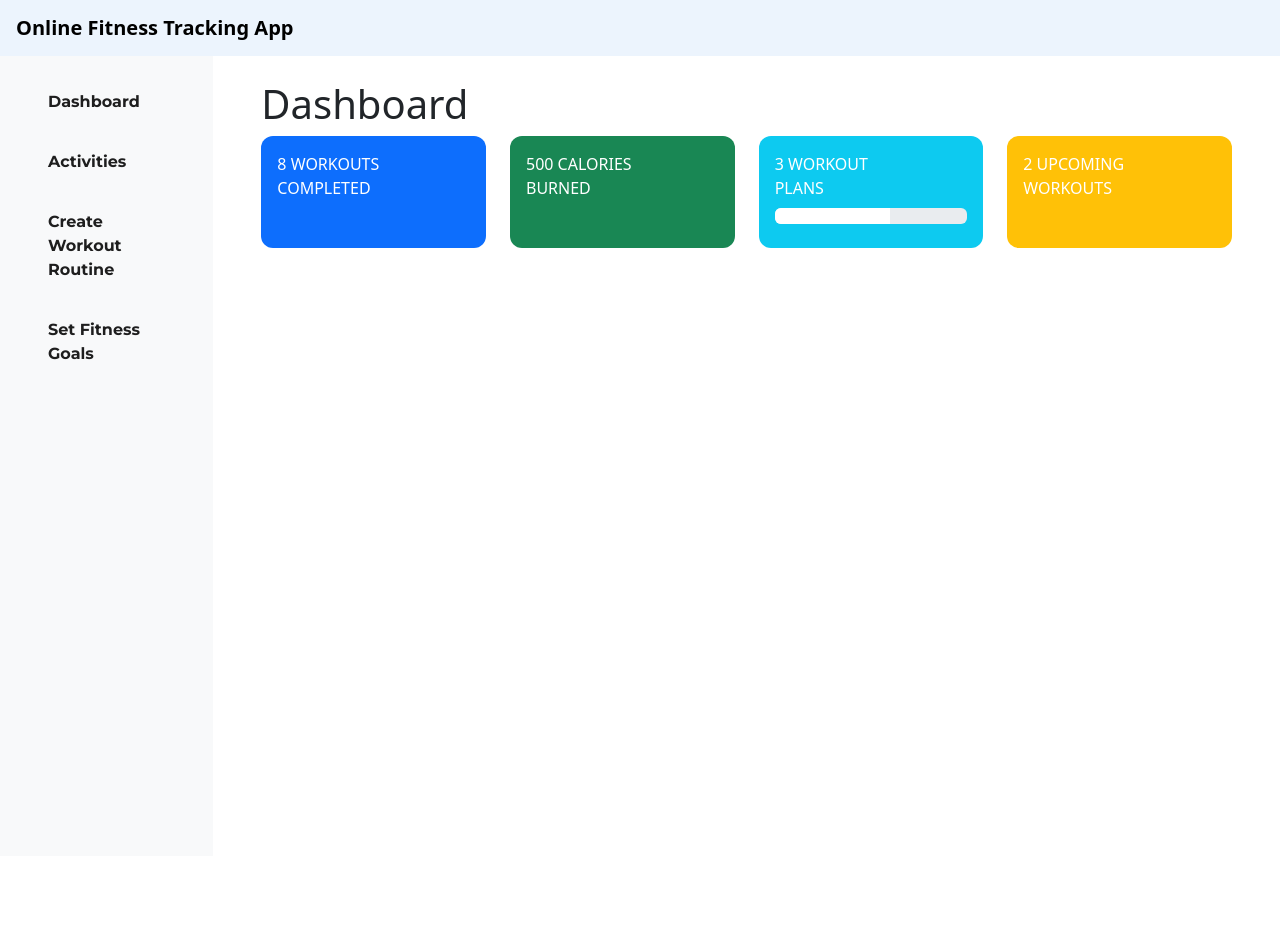
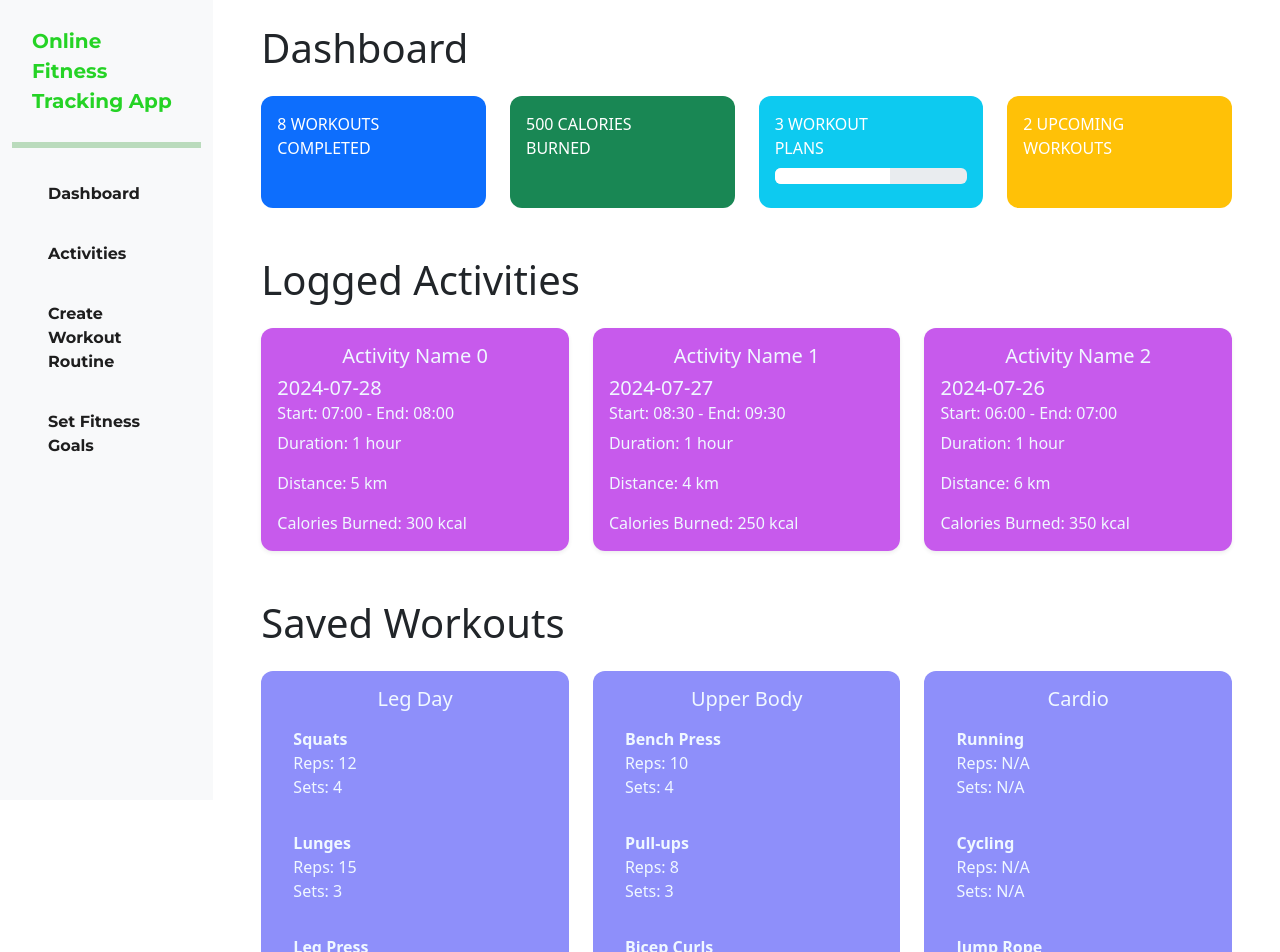
Before and after one commit to Oussama1403/Online-Fitness-Tracking-App, a Vue app in the folder Frontend/Vue/: page / in a window 1280 px wide. Shown: the top 952 px of the page. Before the commit the page ends 800 px from the top, so only its background shows below. Built offline with nearby package versions, Linux system fonts and the light colour scheme.

Commit message:
update dashboard

```diff
--- a/Frontend/Vue/src/layouts/BaseLayout.vue
+++ b/Frontend/Vue/src/layouts/BaseLayout.vue
@@ -1,25 +1,5 @@
 <template>
   <div>
-    <!-- Navbar -->
-    <nav class="navbar navbar-expand-lg">
-      <a class="navbar-brand ps-3" href="#">Online Fitness Tracking App</a>
-      <button
-        class="navbar-toggler"
-        type="button"
-        data-toggle="collapse"
-        data-target="#navbarNav"
-        aria-controls="navbarNav"
-        aria-expanded="false"
-        aria-label="Toggle navigation"
-      >
-        <span class="navbar-toggler-icon"></span>
-      </button>
-      <div class="collapse navbar-collapse" id="navbarNav">
-        <ul class="navbar-nav ml-auto">
-          <!-- Add any additional navbar items here -->
-        </ul>
-      </div>
-    </nav>
 
     <!-- Main Content -->
     <div class="container-fluid">
@@ -28,6 +8,9 @@
         <nav id="sidebar" class="col-md-3 col-lg-2 d-md-block bg-light sidebar collapse">
           <div class="position-sticky">
             <ul class="nav flex-column">
+              <li class="brand" href="#">Online Fitness Tracking App</li>
+              <hr style="border: 3px solid green;">
+
               <li class="nav-item">
                 <router-link to="/" class="nav-link" aria-current="page">
                   Dashboard
@@ -72,15 +55,28 @@ export default {
   background-color: rgb(236, 244, 253);
   color: rgb(18, 17, 17);
 }
-.navbar-brand {
-  font-size: 1.25rem;
-  font-weight: 700;
-}
 
 #sidebar {
   height: 100vh;
   padding-top: 1rem;
   position: fixed;
+}
+.brand {
+  position: relative;
+  padding: 10px 20px;
+  font-family: 'Montserrat', sans-serif;
+  font-weight: 700;
+  color: #333;
+  text-decoration: none;
+  transition: color 0.3s;
+  font-size: 1.25rem;
+  font-weight: 700;
+  color: rgb(37, 211, 37);
+}
+.brand:hover {
+  border-radius: 10px;
+  background-color: rgb(37, 211, 37) ;
+  color: rgb(236, 244, 253) ;
 }
 
 .nav-item {
--- a/Frontend/Vue/src/router/index.js
+++ b/Frontend/Vue/src/router/index.js
@@ -4,6 +4,8 @@ import Dashboard from '@/views/Dashboard.vue';
 import CreateWorkout from '@/views/CreateWorkout.vue';
 import Activities from '@/views/Activities.vue';
 import LogActivity from '@/views/LogActivity.vue';
+import setFitnessGoal from '@/views/setFitnessGoal.vue';
+
 
 const routes = [
   {
@@ -28,6 +30,12 @@ const routes = [
         name: 'LogActivity',
         component: LogActivity,
         props: true
+      },
+      {
+        path: '/set-goal',
+        name: 'setFitnessGoal',
+        component: setFitnessGoal,
+        props: true
       }
     ]
   }
--- a/Frontend/Vue/src/views/Activities.vue
+++ b/Frontend/Vue/src/views/Activities.vue
@@ -1,7 +1,7 @@
 <template>
     <div class="activities">
       <div class="container-fluid px-4">
-        <h1 class="mt-4">Activities</h1>
+        <h1 class="mb-4 mt-4">Activities</h1>
         <div class="row">
           <div class="col-xl-3 col-md-6 mb-4" v-for="activity in activities" :key="activity.name">
             <div class="card text-center bg-light text-dark h-100">
--- a/Frontend/Vue/src/views/Dashboard.vue
+++ b/Frontend/Vue/src/views/Dashboard.vue
@@ -1,7 +1,7 @@
 <template>
   <div class="dashboard">
     <div class="container-fluid px-4">
-      <h1 class="mt-4">Dashboard</h1>
+      <h1 class="mb-4 mt-4">Dashboard</h1>
       <div class="row">
         <div class="col-xl-3 col-md-6 mb-4">
           <div class="card bg-primary text-white h-100">
@@ -47,6 +47,40 @@
           </div>
         </div>
       </div>
+      <!-- activities section -->
+      <h1 class="mb-4 mt-4">Logged Activities</h1>
+      <div class="row">
+        <div v-for="(activity, index) in activities" :key="index" class="col-xl-4 col-md-6 mb-4">
+          <div class="card activities-section h-100 shadow-sm">
+            <div class="card-body">
+              <h5 class="card-title text-center">{{ activity.name +' '+ index }}</h5>
+              <h5 class="card-title">{{ activity.date }}</h5>
+              <h6 class="card-subtitle mb-2">Start: {{ activity.startTime }} - End: {{ activity.endTime }}</h6>
+              <p class="card-text">Duration: {{ activity.duration }}</p>
+              <p class="card-text">Distance: {{ activity.distance }}</p>
+              <p class="card-text">Calories Burned: {{ activity.caloriesBurned }}</p>
+            </div>
+          </div>
+        </div>
+      </div>
+       <!-- Saved Workouts Section -->
+       <h1 class="mb-4 mt-4">Saved Workouts</h1>
+      <div class="row">
+        <div class="col-xl-4 col-md-6 mb-4" v-for="workout in workouts" :key="workout.name">
+          <div class="card saved-workouts-section h-100">
+            <div class="card-body">
+              <h5 class="card-title text-center">{{ workout.name }}</h5>
+              <ul class="list-group list-group-flush">
+                <li class="list-group-item" v-for="exercise in workout.exercises" :key="exercise.name">
+                  <strong>{{ exercise.name }}</strong>
+                  <p>Reps: {{ exercise.reps }}<br>
+                  Sets: {{ exercise.sets }}</p>
+                </li>
+              </ul>
+            </div>
+          </div>
+        </div>
+      </div>
     </div>
   </div>
 </template>
@@ -54,6 +88,65 @@
 <script>
 export default {
   name: "Dashboard",
+  data() {
+    return {
+      activities: [
+        {
+          name: "Activity Name",
+          date: '2024-07-28',
+          startTime: '07:00',
+          endTime: '08:00',
+          duration: '1 hour',
+          distance: '5 km',
+          caloriesBurned: '300 kcal',
+        },
+        {
+          name: "Activity Name",
+          date: '2024-07-27',
+          startTime: '08:30',
+          endTime: '09:30',
+          duration: '1 hour',
+          distance: '4 km',
+          caloriesBurned: '250 kcal',
+        },
+        {
+          name: "Activity Name",
+          date: '2024-07-26',
+          startTime: '06:00',
+          endTime: '07:00',
+          duration: '1 hour',
+          distance: '6 km',
+          caloriesBurned: '350 kcal',
+        }
+      ],
+      workouts: [
+        {
+          name: "Leg Day",
+          exercises: [
+            { name: "Squats", reps: 12, sets: 4 },
+            { name: "Lunges", reps: 15, sets: 3 },
+            { name: "Leg Press", reps: 10, sets: 3 },
+          ],
+        },
+        {
+          name: "Upper Body",
+          exercises: [
+            { name: "Bench Press", reps: 10, sets: 4 },
+            { name: "Pull-ups", reps: 8, sets: 3 },
+            { name: "Bicep Curls", reps: 12, sets: 3 },
+          ],
+        },
+        {
+          name: "Cardio",
+          exercises: [
+            { name: "Running", reps: "N/A", sets: "N/A" },
+            { name: "Cycling", reps: "N/A", sets: "N/A" },
+            { name: "Jump Rope", reps: "N/A", sets: "N/A" },
+          ],
+        },
+      ],
+    }
+  }
 };
 </script>
 
@@ -65,9 +158,23 @@ export default {
   border: none;
   border-radius: 0.75rem;
   transition: all 0.3s ease-in-out;
+  color: aliceblue;
 }
+
 .card:hover {
   transform: scale(1.05);
+}
+.activities-section {
+  background-color: #c75aec;
+}
+.activities-section:hover {
+  background-color: #ab2cd6;
+}
+.saved-workouts-section {
+  background-color: #8E8FFA;
+}
+.saved-workouts-section:hover {
+  background-color: #5659d2;
 }
 .card-body-icon {
   position: absolute;
@@ -76,4 +183,12 @@ export default {
   opacity: 0.4;
   font-size: 2.5rem;
 }
+.shadow-sm {
+  box-shadow: 0 0.125rem 0.25rem rgba(0, 0, 0, 0.075);
+}
+.list-group-item {
+  background: none;
+  border: none;
+  color: aliceblue;
+}
 </style>
--- /dev/null
+++ b/Frontend/Vue/src/views/setFitnessGoal.vue
@@ -0,0 +1,78 @@
+<template>
+    <div class="set-fitness-goal">
+      <div class="container-fluid px-4">
+        <h1 class="mt-4">Set Your Fitness Goal</h1>
+        <form @submit.prevent="setGoal">
+          <div class="form-group">
+            <label for="goalType">Goal Type</label>
+            <select class="form-control" id="goalType" v-model="goal.type">
+              <option>Weight Loss</option>
+              <option>Strength</option>
+              <option>Cardio</option>
+              <option>Flexibility</option>
+              <option>Endurance</option>
+              <option>Nutrition</option>
+              <option>Habit</option>
+            </select>
+          </div>
+          <div class="form-group">
+            <label for="goalDescription">Description</label>
+            <input type="text" class="form-control" id="goalDescription" v-model="goal.description" placeholder="e.g., Lose 5 kg in 2 months">
+          </div>
+          <div class="form-group">
+            <label for="targetDate">Target Date</label>
+            <input type="date" class="form-control" id="targetDate" v-model="goal.targetDate">
+          </div>
+          <button type="submit" class="btn btn-primary mt-3">Set Goal</button>
+        </form>
+        <h2 class="mt-5">Your Current Goals</h2>
+        <div class="goal-list">
+          <div class="card mt-3" v-for="goal in goals" :key="goal.description">
+            <div class="card-body">
+              <h5 class="card-title">{{ goal.type }}</h5>
+              <p class="card-text">{{ goal.description }}</p>
+              <p class="card-text"><small class="text-muted">Target Date: {{ goal.targetDate }}</small></p>
+            </div>
+          </div>
+        </div>
+      </div>
+    </div>
+  </template>
+
+  <script>
+  export default {
+    name: "SetFitnessGoal",
+    data() {
+      return {
+        goal: {
+          type: '',
+          description: '',
+          targetDate: ''
+        },
+        goals: []
+      };
+    },
+    methods: {
+      setGoal() {
+        if (this.goal.type && this.goal.description && this.goal.targetDate) {
+          this.goals.push({ ...this.goal });
+          this.goal = { type: '', description: '', targetDate: '' };
+        }
+      }
+    }
+  };
+  </script>
+
+  <style scoped>
+  .set-fitness-goal {
+    margin-top: 20px;
+  }
+  .card {
+    border: none;
+    border-radius: 0.75rem;
+    transition: all 0.3s ease-in-out;
+  }
+  .card:hover {
+    transform: scale(1.05);
+  }
+  </style>
```
Also changed, not shown: 2 other files (tests, documents, lock files or other folders).
